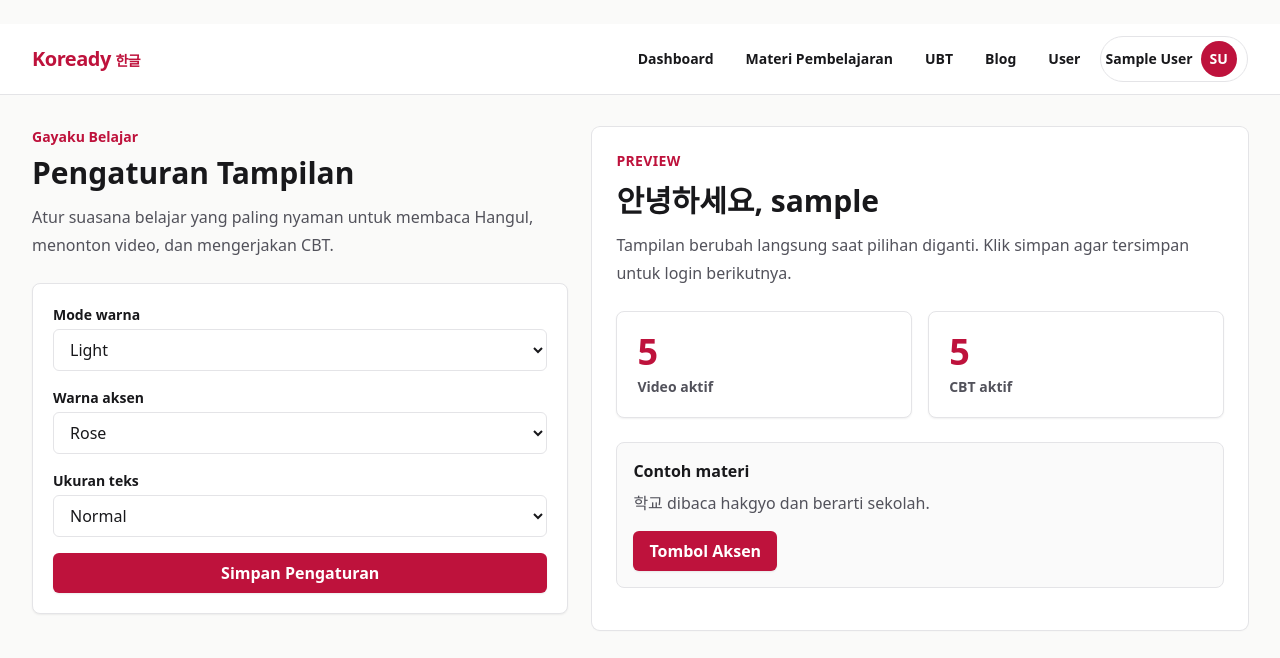
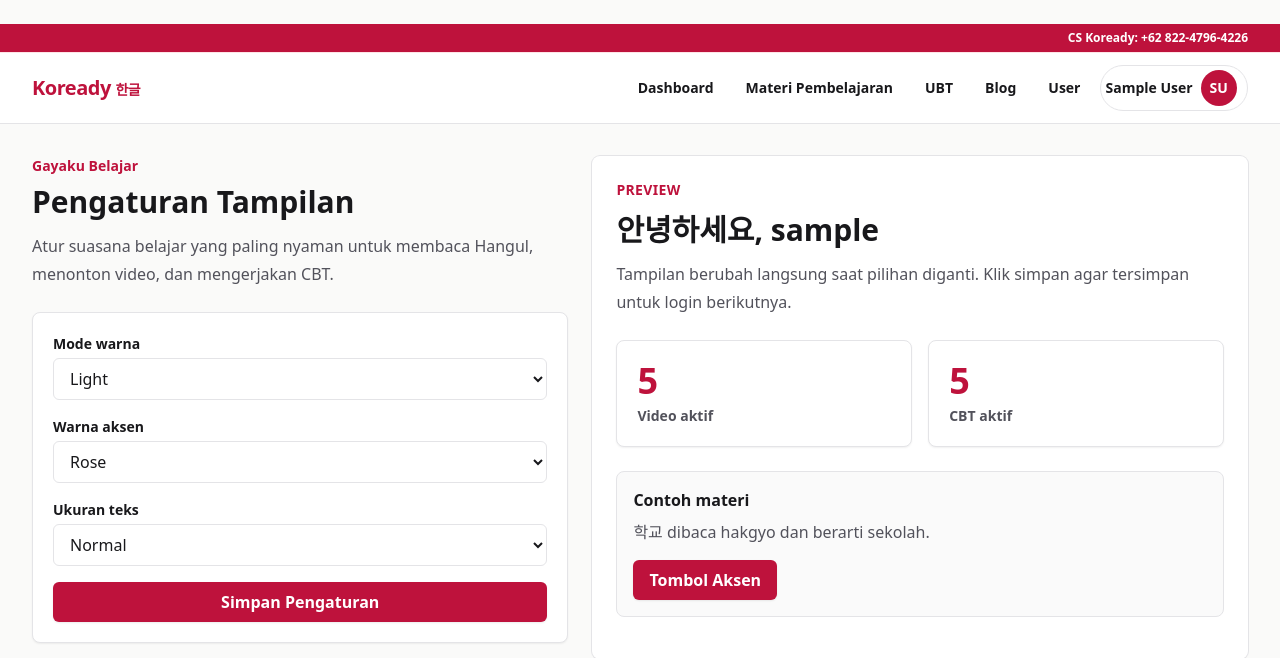
Before and after one commit to bagusprasojo/teguh, a Django app: page /settings/appearance/ in a window 1280 px wide. Shown: the top 658 px of the page. Run offline with Django 5.2, Linux system fonts and the light colour scheme; the visitor is signed in with stand-in values (Sample User, id 1); data comes from the database, SQL or seed files in the repository; some libraries are stand-ins or nearby versions.

Commit message:
update home

```diff
--- a/templates/base.html
+++ b/templates/base.html
@@ -10,6 +10,11 @@
 </head>
 <body class="min-h-screen bg-stone-50 text-zinc-900 antialiased {{ appearance_classes }}">
   <header class="sticky top-0 z-40 border-b border-zinc-200/80 bg-white/90 backdrop-blur" x-data="{ mobileOpen: false }">
+    <div class="border-b border-rose-100 bg-rose-700 text-white">
+      <div class="mx-auto flex max-w-7xl justify-end px-4 py-1.5 text-xs font-semibold sm:px-6 lg:px-8">
+        <a href="https://wa.me/6282247964226?text=Halo%20Koready%2C%20saya%20ingin%20bertanya" target="_blank" rel="noopener" class="hover:text-rose-100">CS Koready: +62 822-4796-4226</a>
+      </div>
+    </div>
     <nav class="mx-auto flex max-w-7xl items-center justify-between px-4 py-3 sm:px-6 lg:px-8">
       <a href="{% url 'home' %}" class="text-xl font-black tracking-tight text-rose-700 brand-link">Koready <span class="text-sm font-semibold text-zinc-500">&#54620;&#44544;</span></a>
       <div class="hidden items-center gap-2 text-sm font-semibold lg:flex">
```
